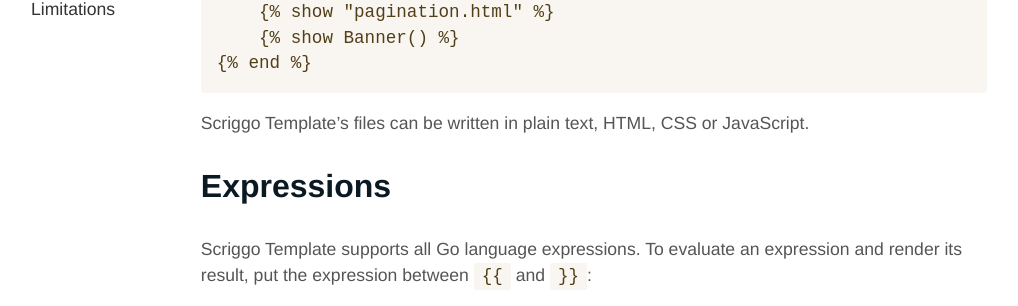
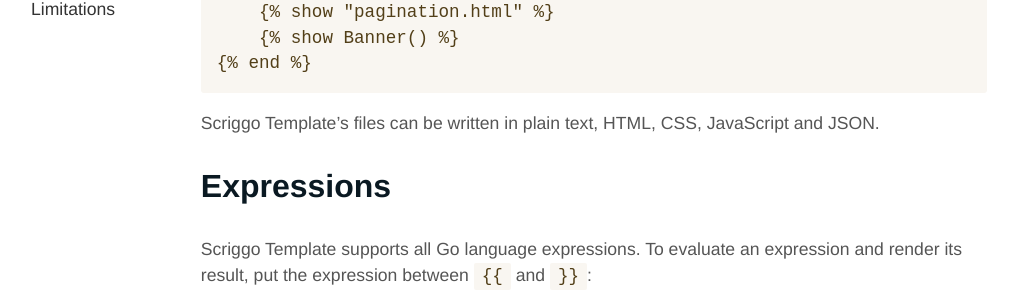
Before and after one commit to open2b/scriggo-site, a Jekyll site: the page built from doc/template.md, in a window 1280 px wide and 900 px high, scrolled down 420 px. Shown: the part 147-453 px from the top of the window, without its empty margins (145-1163 px from the left). Built offline with Jekyll 4.4.1, drawn with Linux system fonts in a browser that asks for light colours.

Commit message:
Add JSON to supported languages

````diff
--- a/doc/template.md
+++ b/doc/template.md
@@ -24,7 +24,7 @@
 {% end %}
 ```
 
-Scriggo Template's files can be written in plain text, HTML, CSS or JavaScript.
+Scriggo Template's files can be written in plain text, HTML, CSS, JavaScript and JSON.
 
 ## Expressions
 
````
